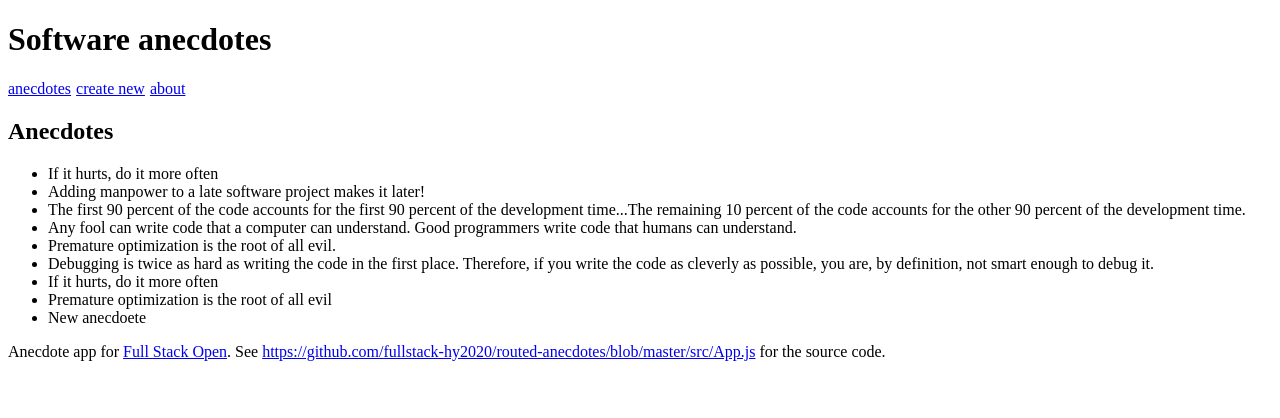
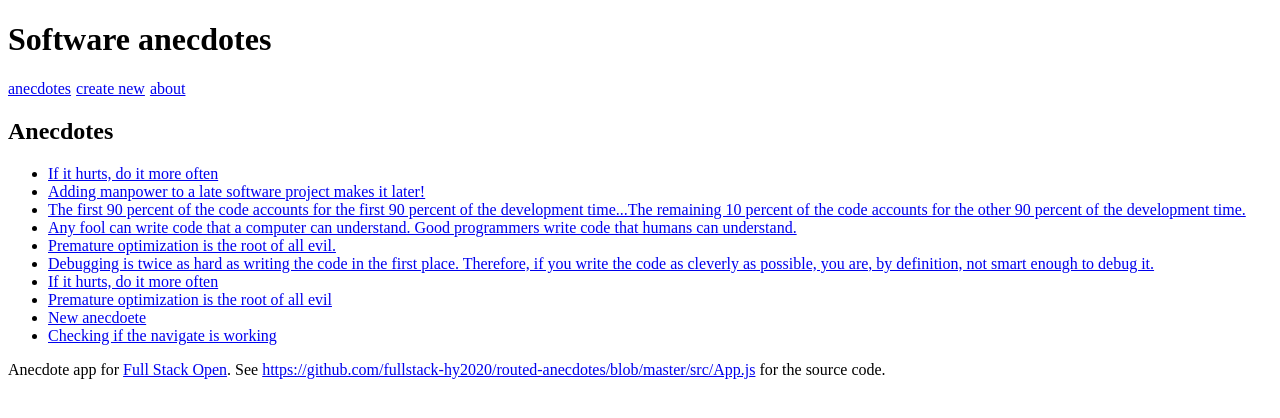
Before and after one commit to godwinopara/anecdotes-hooks, a React (Create React App) app: page / in a window 1280 px wide. Shown: the top 418 px of the page. Built offline with nearby package versions, Linux system fonts and the light colour scheme; data requests are answered from the project's data file.

Commit message:
use navigate hook to navigate after new anectode is added

```diff
--- a/db.json
+++ b/db.json
@@ -62,6 +62,13 @@
       "info": "https://godwin.com",
       "votes": 0,
       "id": "GtbqQGZ"
+    },
+    {
+      "content": "Checking if the navigate is working",
+      "author": "Godwin Smith",
+      "info": "https://godwin.com",
+      "votes": 0,
+      "id": "FhE2hpA"
     }
   ]
 }
--- a/src/components/AnecdoteForm.js
+++ b/src/components/AnecdoteForm.js
@@ -2,8 +2,12 @@ import { useMutation, useQueryClient } from "@tanstack/react-query";
 import { createNewAnecdote } from "../services/anecdotes";
 import { useContext, useState } from "react";
 import anecdoteContext from "../AnecdoteContext";
+import { useNavigate } from "react-router-dom";
 
 const AnecdoteForm = () => {
+	//
+	const navigate = useNavigate();
+
 	// Form States
 
 	const [content, setContent] = useState("");
@@ -19,9 +23,8 @@ const AnecdoteForm = () => {
 	// React Query Mutation
 	const mutation = useMutation(createNewAnecdote, {
 		onSuccess: (anecdote) => {
-			// const anecdotes = query.getQueryData(["anecdotes"]);
-			// query.setQueryData(["anecdotes"], anecdotes.concat(anecdote));
 			dispatch({ type: "ADD", payload: anecdote });
+			navigate("/");
 		},
 	});
 
--- a/src/components/AnecdoteList.js
+++ b/src/components/AnecdoteList.js
@@ -1,9 +1,13 @@
+import { Link } from "react-router-dom";
+
 const AnecdoteList = ({ anecdotes }) => (
 	<div>
 		<h2>Anecdotes</h2>
 		<ul>
 			{anecdotes.map((anecdote) => (
-				<li key={anecdote.id}>{anecdote.content}</li>
+				<li key={anecdote.id}>
+					<Link to={`/anecdotes/${anecdote.id}`}>{anecdote.content}</Link>
+				</li>
 			))}
 		</ul>
 	</div>
```
